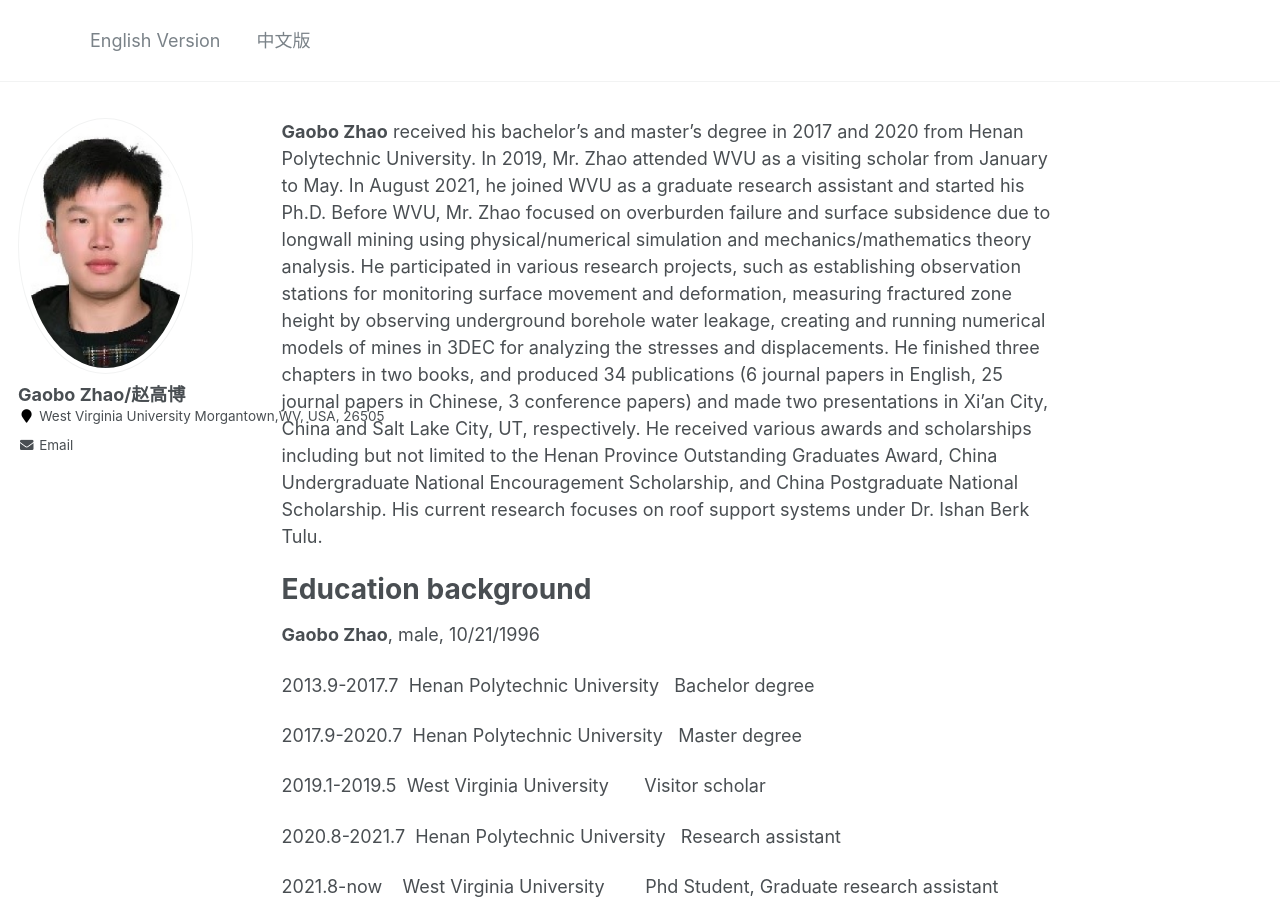
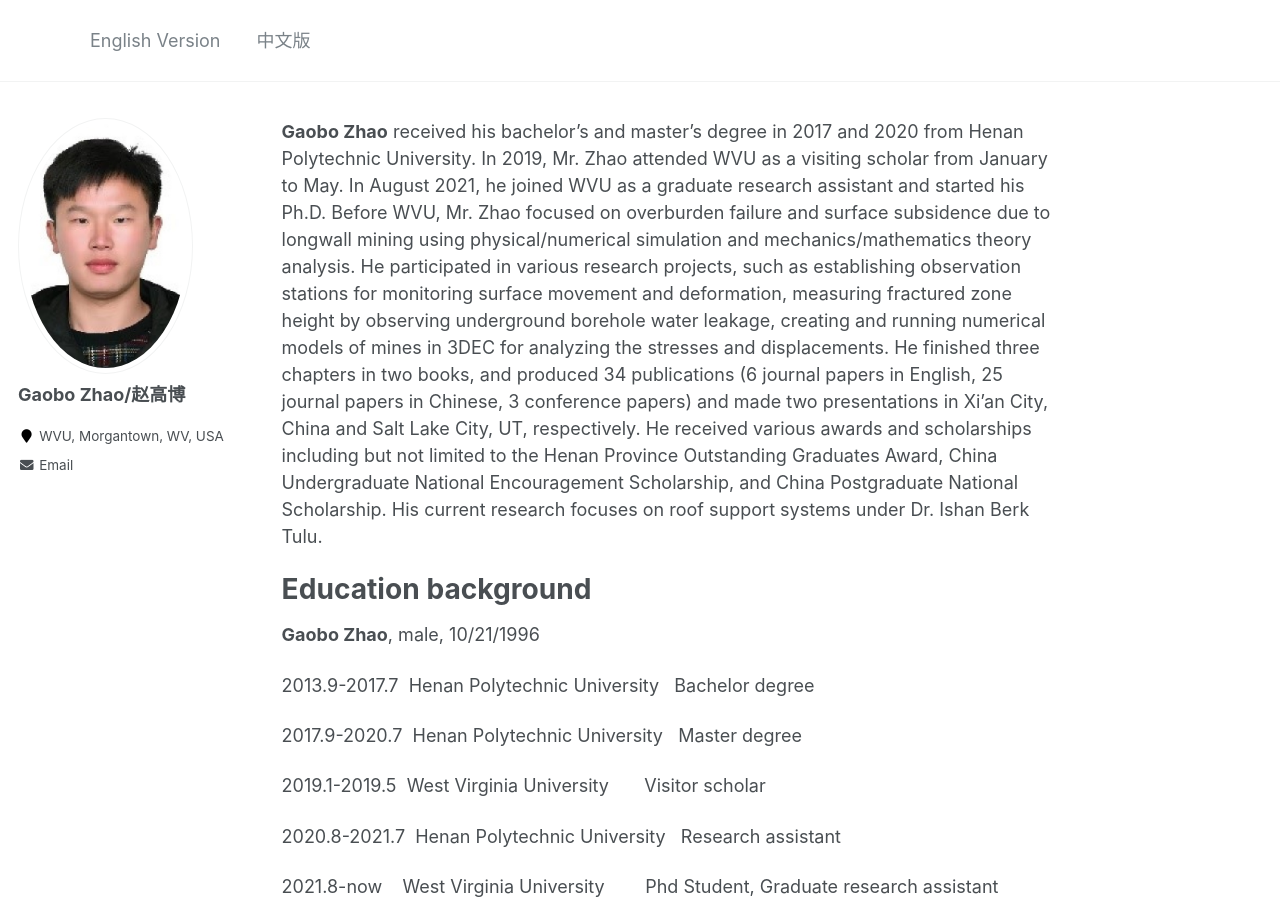
Before and after one commit to ShoulingMeng/ShoulingMeng.github.io, a Jekyll site: the page built from _pages/about.md, in a window 1280 px wide and 900 px high. Built offline with Jekyll 4.4.1, drawn with Linux system fonts in a browser that asks for light colours.

Commit message:
Update _config.yml

```diff
--- a/_config.yml
+++ b/_config.yml
@@ -82,9 +82,8 @@ analytics:
 author:
   name             : "Gaobo Zhao/赵高博"
   avatar           : "bio-photo.jpeg"
-  bio              : #"   签名!"
-  location         : "West Virginia University
-  Morgantown,WV, USA, 26505"
+  bio              : ""#"   签名!"
+  location         : "WVU, Morgantown, WV, USA"
   employer         :
   pubmed           : #"https://www.ncbi.nlm.nih.gov/pubmed/?term=john+snow"
   googlescholar    : #"http://yourfullgooglescholarurl.com"
```
